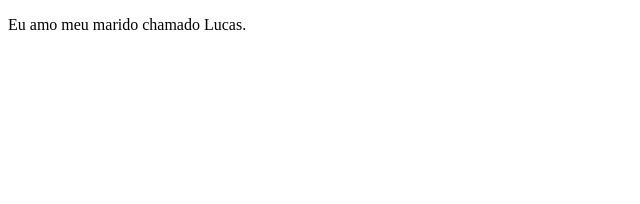
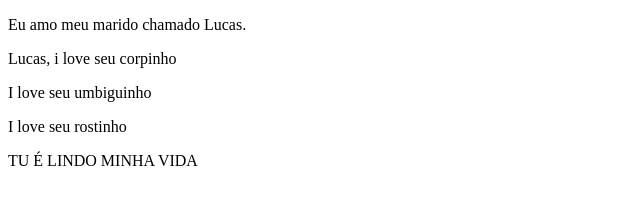
Before and after one commit to DevDiias/teste, a plain HTML site: page index.html in a window 1280 px wide. Shown: the whole page, without its empty margins (0-640 px from the left). Drawn offline with Linux system fonts and the light colour scheme.

Commit message:
alterecion

```diff
--- a/index.html
+++ b/index.html
@@ -5,5 +5,9 @@
 </head>
 <body>
 	<p>Eu amo meu marido chamado Lucas.</p>
+    <p> Lucas, i love seu corpinho</p>
+    <p> I love seu umbiguinho</p>
+    <p> I love seu rostinho</p>
+    <p1> TU É LINDO MINHA VIDA</p1>
 </body>
 </html>
```
